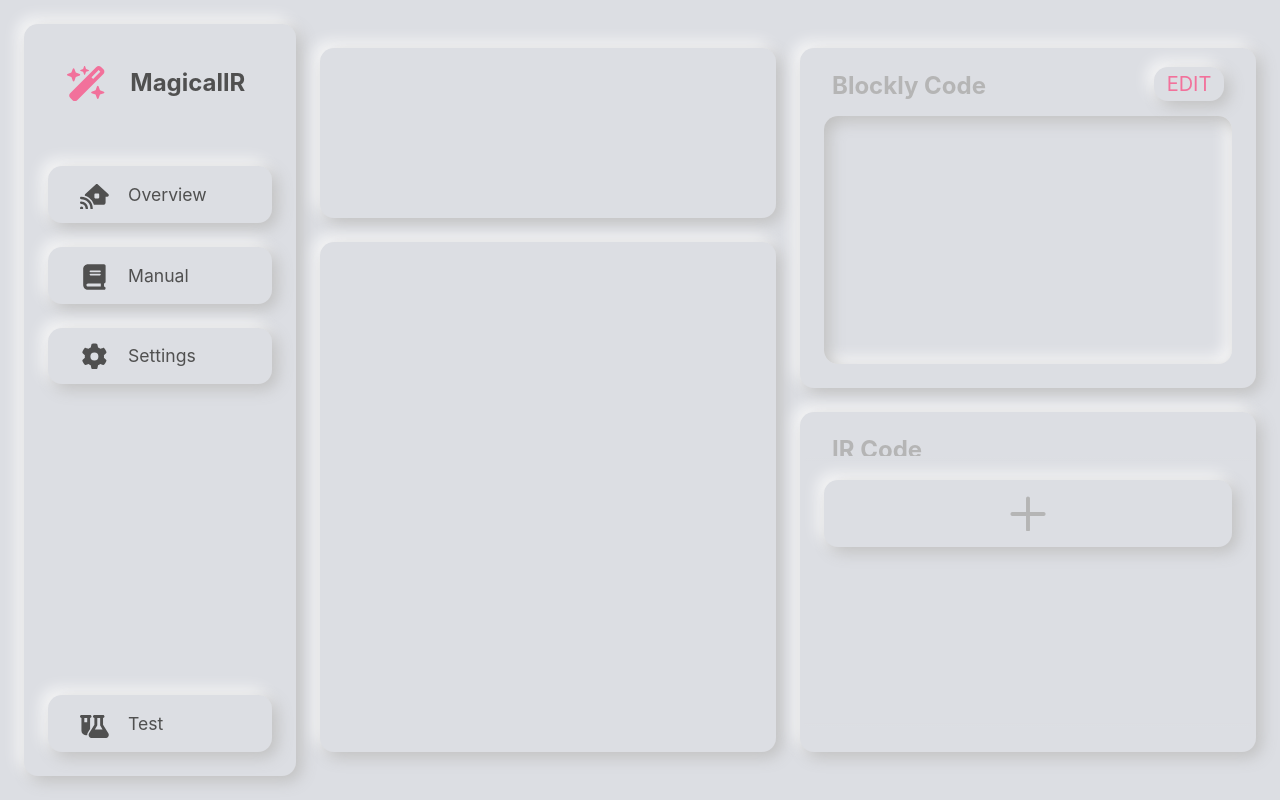
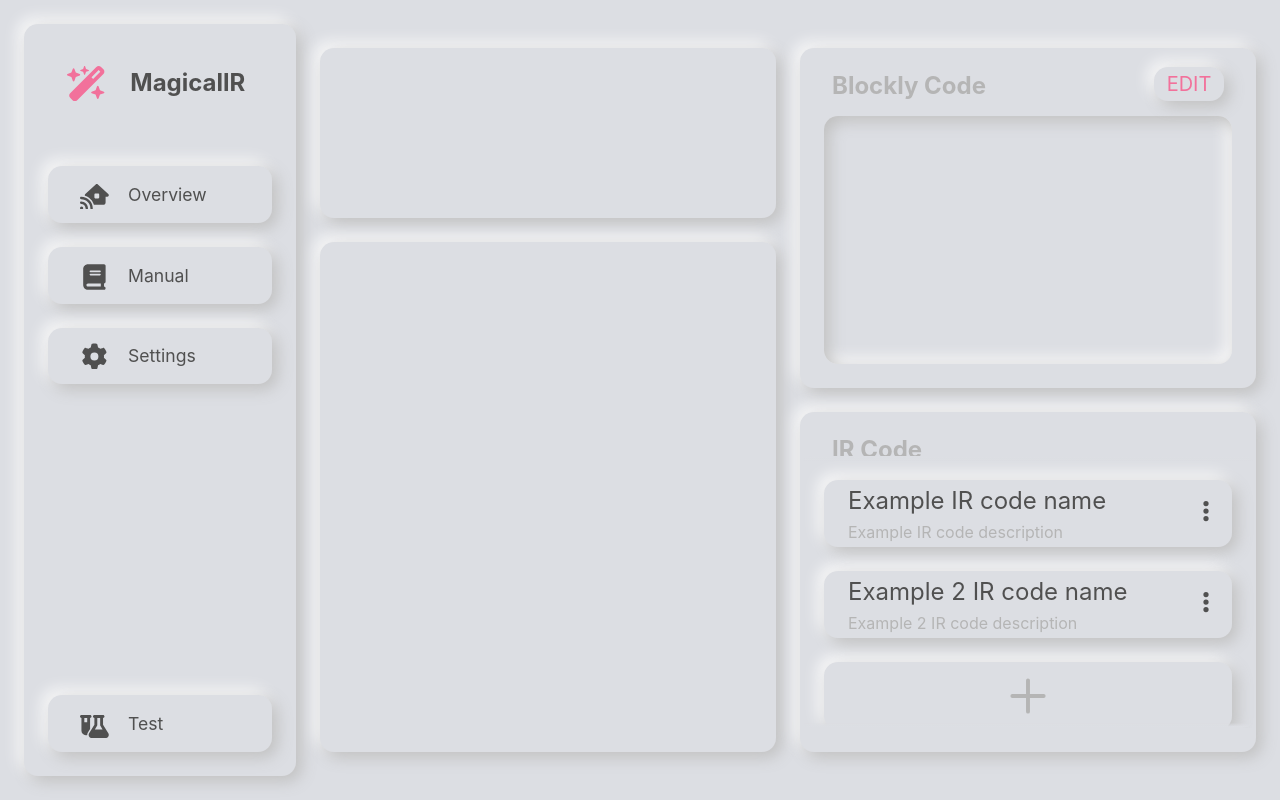
Before and after one commit to RyanUnicorn/legendary-remote-server, a Vue app in the folder frontend/: page /devices in a window 1280 px wide. Built offline with nearby package versions, Linux system fonts and the light colour scheme.

Commit message:
Finished function(rename, redescribe, delete) in IRCodesInfoCard.

```diff
--- a/frontend/src/components/device/DeviceIRCodes.vue
+++ b/frontend/src/components/device/DeviceIRCodes.vue
@@ -3,12 +3,29 @@
   import DeviceIRCodesAddingCard from './DeviceIRCodes/IRCodesAddingCard.vue';
   import DeviceIRCodesInfoCard from './DeviceIRCodes/IRCodesInfoCard.vue';
   import { onMounted, ref } from 'vue';
+
+  const props = defineProps([
+    'IRCodes',
+  ]);
+
+  const emit = defineEmits([
+    'rename',
+    'redescribe',
+    'delete',
+  ])
+
 </script>
 
 <template>
   <div class="neu-box IRCodeFrame">
     <h3>IR Code</h3>
     <div class="container">
+      <DeviceIRCodesInfoCard v-for="IRCode in IRCodes" :key="IRCodes.id"
+        :IRCodedata="IRCode"
+        @rename = "(id, name) => $emit('rename', id, name)"
+        @redescribe = "(id, description) => $emit('redescribe', id, description)"
+        @delete = "(id) => $emit('delete', id)"
+      />
       <DeviceIRCodesAddingCard/>
     </div>
   </div>
@@ -44,8 +61,11 @@
     flex-wrap: wrap;
     gap: var(--spacing-const);
     justify-content: center;
+    align-content: flex-start;
     flex-direction: row;
     overflow-y: auto;
+    scroll-snap-type: y mandatory;
+    scroll-padding-top: calc(1 * var(--spacing-const));
 
     &::-webkit-scrollbar {
         width: 1rem;
--- a/frontend/src/components/device/DeviceIRCodes/IRCodesInfoCard.vue
+++ b/frontend/src/components/device/DeviceIRCodes/IRCodesInfoCard.vue
@@ -1,8 +1,105 @@
 <script setup>
+    import { ref } from 'vue';
+    import DropDown from '../../shared/DropDown.vue';
+    import EditableText from '../../shared/EditableText.vue';
+
+    const options = ['Rename', 'Redescribe', 'Delete', 'Record'];
+
+    const props = defineProps([
+        'IRCodedata',
+    ]);
+
+    const emit = defineEmits([
+        'rename',
+        'redescribe',
+        'delete',
+    ])
+
+    const editingName = ref(false);
+    const editingDescription = ref(false);
+
+    function handleSelected(option) {
+        switch(option) {
+            case 'Rename':
+                editingName.value = true;
+                break;
+            case 'Redescribe':
+                editingDescription.value = true;
+                break;
+            case 'Delete':
+                emit('delete', props.IRCodedata.id);
+                break;
+        }
+    }
+
+    function handleEditName(editedName, content) {
+        if(editedName) {
+            emit('rename', props.IRCodedata.id, content);
+        }
+        editingName.value = false;
+    }
+
+    function handleEditDescription(editedDescription, content) {
+        if(editedDescription) {
+            emit('redescribe', props.IRCodedata.id, content);
+        }
+        editingDescription.value = false;
+    }
+
 </script>
 
 <template>
+    <div class="neu-box IRCodesInfoCard">
+        <DropDown class="card-dropdown"
+            :options="options"
+            @selected="handleSelected"
+        />
+        <EditableText
+            :text="props.IRCodedata.name"
+            :editing="editingName"
+            @finish="handleEditName"
+        />
+        <EditableText
+            :text="props.IRCodedata.description"
+            :editing="editingDescription"
+            @finish="handleEditDescription"
+            class="description"
+        />
+    </div>
 </template>
 
 <style scoped>
+    .IRCodesInfoCard {
+        padding: var(--spacing-const);
+        position: relative;
+        scroll-snap-align: start;
+        width: 100%;
+        height: 30%;
+        display: flex;
+        flex-direction: column;
+        align-items: flex-start;
+        justify-content: center;
+        transition: 200ms;
+        fill: v-bind(color);
+        font-size: 1.5rem;
+        color: var(--color-text);
+
+        &:hover {
+            color: var(--color-accent);
+            fill: var(--color-accent);
+            box-shadow:  7px  7px 20px #bebebe,
+                        -9px -9px 20px #ffffff;
+        }
+    }
+
+    .description {
+        font-size: 1rem;
+        color: var(--color-text-mute);
+    }
+
+    .card-dropdown {
+        top: 1rem;
+        right: 0.5rem;
+        position: absolute;
+    }
 </style>
--- a/frontend/src/views/DevicesView.vue
+++ b/frontend/src/views/DevicesView.vue
@@ -3,6 +3,94 @@
   import DeviceEntities from '../components/device/DeviceEntities.vue';
   import DeviceBlocklyCode from '../components/device/DeviceBlocklyCode.vue';
   import DeviceIRCodes from '../components/device/DeviceIRCodes.vue';
+  import { useRoute } from 'vue-router';
+  import { ref, onMounted } from 'vue';
+
+  const route = useRoute();
+  const currentId = route.params.id;
+
+  const device = ref([]);
+  function fetchaDevice(id){
+    device.value = {
+      id: 1,
+      boardId: 1,
+      name: "Example device",
+      enableUpdate: true,
+      blocklyWorkspace: "...",
+      blocklyJS: "...",
+      entities:[
+        {
+          id: 1,
+          deviceId: 1,
+          name: "Example entity",
+          icon: "mdi:unicorn",
+          type: "switch",
+          subtype: {
+            entityId: 1,
+            state: true,
+          }
+        },
+      ],
+      irCodes: [
+        {
+          id: 1,
+          deviceId: 1,
+          name: "Example IR code name",
+          description: "Example IR code description",
+          rawData: [
+            123,
+            200,
+            600,
+            111,
+            420,
+            69
+          ]
+        },
+        {
+          id: 2,
+          deviceId: 1,
+          name: "Example 2 IR code name",
+          description: "Example 2 IR code description",
+          rawData: [
+            222,
+            222,
+            600,
+            111,
+            420,
+            69
+          ]
+        },
+      ]
+    }
+  }
+
+  function handleIRCodeRename(id, name) {
+    console.log('renaming', id, 'to', name);
+    /**
+     * TODO: api call to unpair the board
+     */
+    fetchaDevice();
+  }
+
+  function handleIRCodeRedescribe(id, description) {
+    console.log('redescribe', id, 'to', description);
+    /**
+     * TODO: api call to unpair the board
+     */
+    fetchaDevice();
+  }
+
+  function handleIRCodeDelete(id) {
+    console.log('delete', id);
+    /**
+     * TODO: api call to unpair the board
+     */
+    fetchaDevice();
+  }
+
+  onMounted(() => {
+    fetchaDevice(currentId);
+  });
 </script>
 
 <template>
@@ -13,7 +101,12 @@
     </div>
     <div class="right">
         <DeviceBlocklyCode/>
-        <DeviceIRCodes/>
+        <DeviceIRCodes
+          :IRCodes = "device.irCodes"
+          @rename="handleIRCodeRename"
+          @redescribe="handleIRCodeRedescribe"
+          @delete="handleIRCodeDelete"
+        />
     </div>
   </div>
 </template>
```
